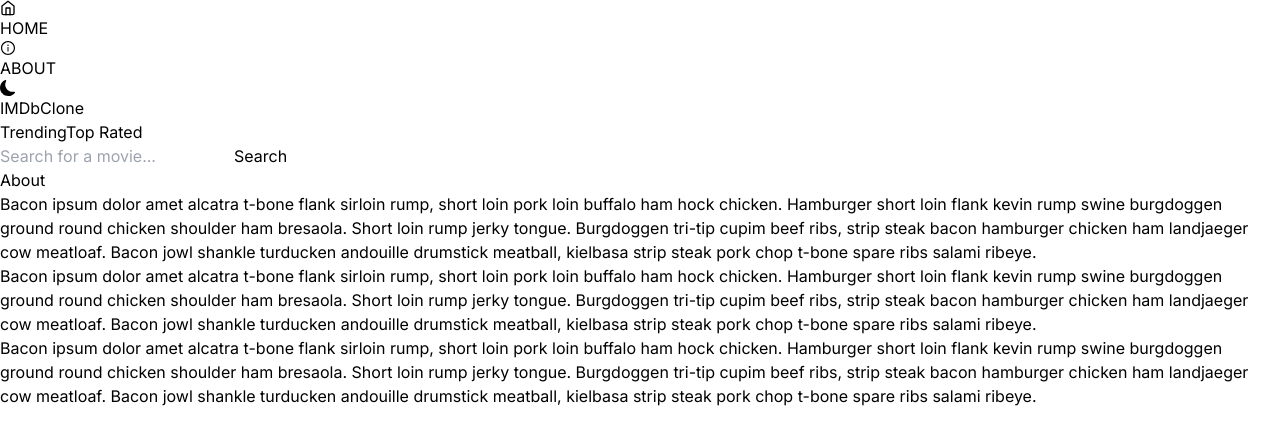
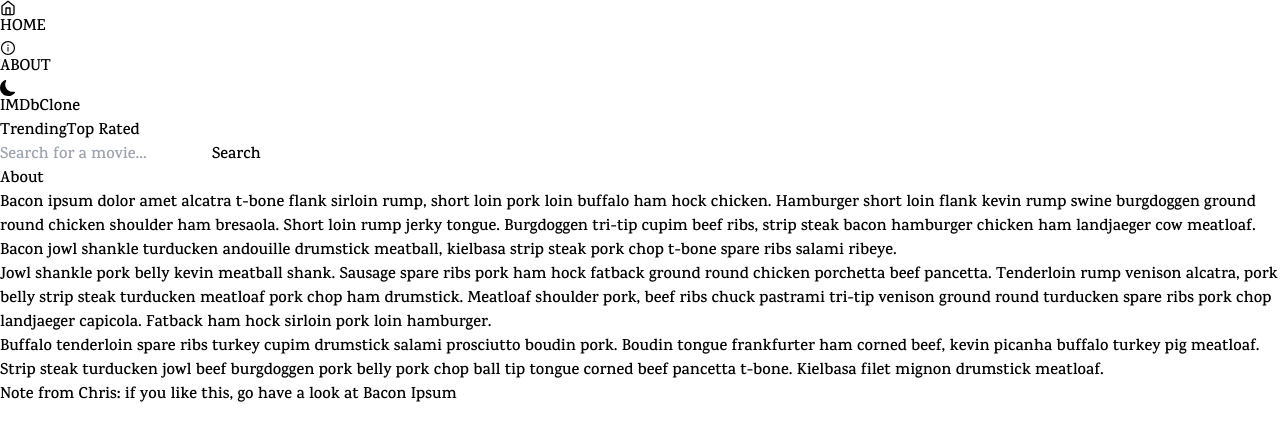
Before and after one commit to ChristopherPerrault/imdb_clone, a Next.js app: page /about in a window 1280 px wide. Shown: the top 444 px of the page. Built offline with nearby package versions, Linux system fonts and the light colour scheme.

Commit message:
font change, project-wide code cleanup

```diff
--- a/app/(routes)/about/page.tsx
+++ b/app/(routes)/about/page.tsx
@@ -1,7 +1,7 @@
 export default function About() {
   return (
     <div className="max-w-6xl p-4 mx-auto space-y-4">
-      <h1 className="text-2xl font-medium text-blue-500"> About</h1>
+      <h1 className="text-2xl font-medium text-blue-500">About</h1>
 
       <p>
         Bacon ipsum dolor amet alcatra t-bone flank sirloin rump, short loin
@@ -13,22 +13,25 @@
         t-bone spare ribs salami ribeye.
       </p>
       <p>
-        Bacon ipsum dolor amet alcatra t-bone flank sirloin rump, short loin
-        pork loin buffalo ham hock chicken. Hamburger short loin flank kevin
-        rump swine burgdoggen ground round chicken shoulder ham bresaola. Short
-        loin rump jerky tongue. Burgdoggen tri-tip cupim beef ribs, strip steak
-        bacon hamburger chicken ham landjaeger cow meatloaf. Bacon jowl shankle
-        turducken andouille drumstick meatball, kielbasa strip steak pork chop
-        t-bone spare ribs salami ribeye.
+        Jowl shankle pork belly kevin meatball shank. Sausage spare ribs pork
+        ham hock fatback ground round chicken porchetta beef pancetta.
+        Tenderloin rump venison alcatra, pork belly strip steak turducken
+        meatloaf pork chop ham drumstick. Meatloaf shoulder pork, beef ribs
+        chuck pastrami tri-tip venison ground round turducken spare ribs pork
+        chop landjaeger capicola. Fatback ham hock sirloin pork loin hamburger.
       </p>
       <p>
-        Bacon ipsum dolor amet alcatra t-bone flank sirloin rump, short loin
-        pork loin buffalo ham hock chicken. Hamburger short loin flank kevin
-        rump swine burgdoggen ground round chicken shoulder ham bresaola. Short
-        loin rump jerky tongue. Burgdoggen tri-tip cupim beef ribs, strip steak
-        bacon hamburger chicken ham landjaeger cow meatloaf. Bacon jowl shankle
-        turducken andouille drumstick meatball, kielbasa strip steak pork chop
-        t-bone spare ribs salami ribeye.
+        Buffalo tenderloin spare ribs turkey cupim drumstick salami prosciutto
+        boudin pork. Boudin tongue frankfurter ham corned beef, kevin picanha
+        buffalo turkey pig meatloaf. Strip steak turducken jowl beef burgdoggen
+        pork belly pork chop ball tip tongue corned beef pancetta t-bone.
+        Kielbasa filet mignon drumstick meatloaf.
+      </p>
+      <p className="font-bold">
+        Note from Chris: if you like this, go have a look at{" "}
+        <a href="https://baconipsum.com/" className="text-amber-400">
+          Bacon Ipsum
+        </a>
       </p>
     </div>
   );
--- a/app/Providers.tsx
+++ b/app/Providers.tsx
@@ -1,5 +1,4 @@
 "use client";
-
 import { ThemeProvider } from "next-themes";
 
 export default function Providers({
--- a/app/_components/header/DarkModeToggle.tsx
+++ b/app/_components/header/DarkModeToggle.tsx
@@ -30,5 +30,3 @@
     </>
   );
 }
-
-// import { HiOutlineLightBulb } from "react-icons/hi2";
--- a/app/_components/header/TopNavItem.tsx
+++ b/app/_components/header/TopNavItem.tsx
@@ -7,12 +7,10 @@
 }
 const TopNavItem: React.FC<TopNavItemProps> = ({ title, url, Icon }) => {
   return (
-    <div>
-      <Link href={url} className="mx-4 lg:mx-6 hover:text-blue-300">
-        <Icon className="mx-4 text-2xl sm:hidden" />
-        <p className="hidden my-2 text-sm sm:inline">{title}</p>
-      </Link>
-    </div>
+    <Link href={url} className="mx-4 lg:mx-6 hover:text-blue-300">
+      <Icon className="mx-4 text-2xl sm:hidden" />
+      <p className="hidden my-2 text-sm sm:inline">{title}</p>
+    </Link>
   );
 };
 export default TopNavItem;
--- a/app/_components/navbar/NavbarItem.tsx
+++ b/app/_components/navbar/NavbarItem.tsx
@@ -1,5 +1,4 @@
 "use client";
-
 import Link from "next/link";
 import { useSearchParams, ReadonlyURLSearchParams } from "next/navigation";
 
@@ -13,7 +12,6 @@
   const genre: string | null = searchParams.get("genre");
 
   return (
-    <>
     <Link
       className={`m-4 hover:text-blue-300 font-semibold p-2 ${
         genre &&
@@ -24,7 +22,6 @@
     >
       {title}
     </Link>
-    </>
   );
 };
 
--- a/app/layout.tsx
+++ b/app/layout.tsx
@@ -1,12 +1,12 @@
 import type { Metadata } from "next";
-import { Inter } from "next/font/google";
+import { Karma } from "next/font/google";
 import "./globals.css";
 import Header from "./_components/header/Header";
 import Providers from "./Providers";
 import Navbar from "./_components/navbar/Navbar";
 import SearchBar from "./_components/SearchBar";
 
-const inter = Inter({ subsets: ["latin"] });
+const karma = Karma({ subsets: ["latin"], weight: "600" });
 
 export const metadata: Metadata = {
   title: "IMDb Clone",
@@ -21,7 +21,7 @@
 }>) {
   return (
     <html lang="en">
-      <body className={inter.className}>
+      <body className={karma.className}>
         <Providers>
           <Header />
           <Navbar />
--- a/app/page.tsx
+++ b/app/page.tsx
@@ -5,12 +5,6 @@
   genre?: string;
 }
 
-// interface Result {
-//   id: string;
-//   original_title: string;
-//   overview?: string;
-//   vote_count?: number;
-// }
 
 const API_KEY = process.env.NEXT_PUBLIC_API_KEY;
 
```
Also changed, not shown: 1 other file (tests, documents, lock files or other folders). Lines whose indentation alone changed are shown as unchanged.
